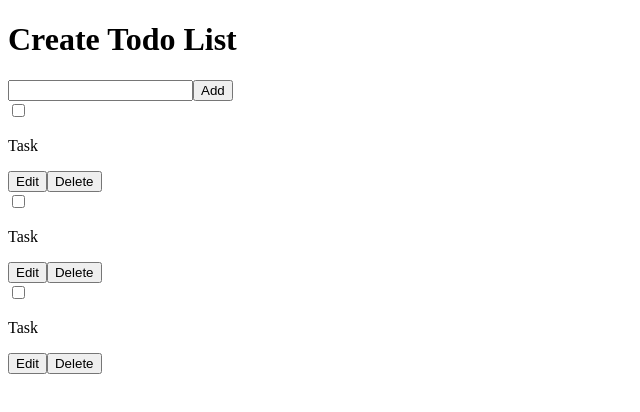
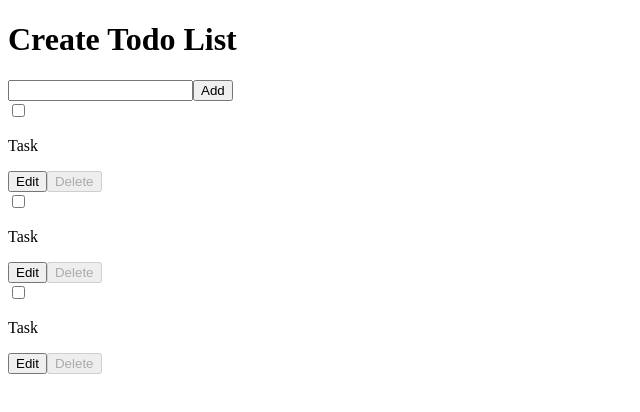
Before and after one commit to SutheeDev/PerScholasALAB320H, a React (Vite) app: page / in a window 1280 px wide. Shown: the top 412 px of the page, without its empty margins (0-640 px from the left). Built offline with nearby package versions, Linux system fonts and the light colour scheme.

Commit message:
update state when users type

```diff
--- a/src/App.jsx
+++ b/src/App.jsx
@@ -1,11 +1,18 @@
+import { useState } from "react";
 import Task from "./components/task";
 
 const App = () => {
+  const [task, setTask] = useState("");
+
+  const handleChange = (e) => {
+    setTask(e.target.value);
+  };
+
   return (
     <main>
       <h1>Create Todo List</h1>
       <form>
-        <input type="text" />
+        <input type="text" onChange={handleChange} />
         <button className="btn add-btn">Add</button>
       </form>
       <div className="task-container">
--- a/src/components/Task.jsx
+++ b/src/components/Task.jsx
@@ -7,7 +7,9 @@ const Task = () => {
       </div>
       <div className="task-btn-container">
         <button className="btn task-btn">Edit</button>
-        <button className="btn task-btn">Delete</button>
+        <button className="btn task-btn" disabled={true}>
+          Delete
+        </button>
       </div>
     </div>
   );
```
